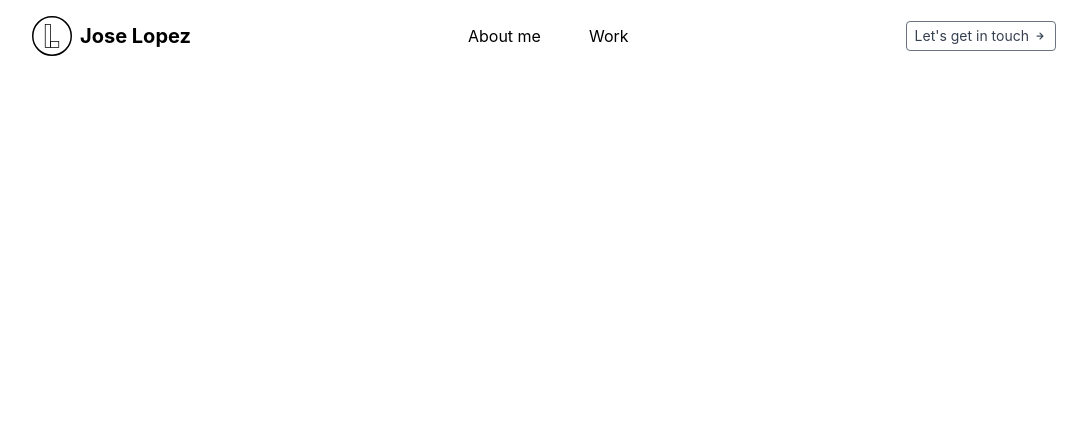
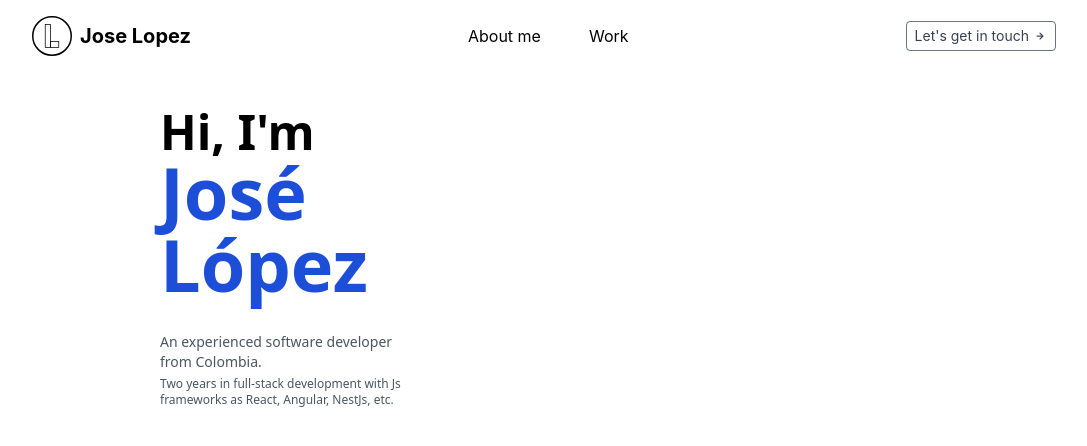
Before and after one commit to JoseLopez01/personal-website, a Next.js app: page / in a window 1280 px wide. Shown: the top 446 px of the page, without its empty margins (96-1183 px from the left). Built offline with nearby package versions, Linux system fonts and the light colour scheme.

Commit message:
Feat: new description

```diff
--- a/components/Hero.js
+++ /dev/null
@@ -1,32 +0,0 @@
-import ScrollIndicator from './ScrollIndicator';
-import Skills from './Skills';
-
-export default function Hero() {
-  return (
-    <>
-      <div className="flex items-center p-10 md:h-3/5 md:rounded" id="about-me">
-        <div className="w-full md:w-1/2">
-          <div className="w-full mb-4">
-            <p className="text-4xl font-bold md:text-6xl">
-              Hi, I'm <span className="text-blue-800">José</span> López A.
-            </p>
-            <p className="text-lg mt-4 font-semibold">
-              I'm a Caribbean web developer, with over a year of experience in
-              the making of web-apps using Angular, React and NextJs. I'm also a
-              mobile developer with technologies like Ionic, Cordova and
-              Capacitor.
-            </p>
-          </div>
-          <button className="bg-gray-700 w-full md:w-2/5 px-4 py-2 font-semibold rounded-full text-white hover:bg-gray-800 transition duration-500">
-            <a href="#contact">Contact Me</a>
-          </button>
-        </div>
-        <div className="hidden h-full md:block md:w-1/2">
-          <div className="h-full ml-auto rounded w-3/5 p-4"></div>
-        </div>
-      </div>
-      <ScrollIndicator />
-      <Skills />
-    </>
-  );
-}
--- /dev/null
+++ b/components/hero/Hero.js
@@ -0,0 +1,17 @@
+import ScrollIndicator from '../ScrollIndicator';
+import Skills from '../Skills';
+import MyDescription from './MyDescription';
+
+export default function Hero() {
+  return (
+    <>
+      <div className="grid grid-cols-2 h-1/2" id="about-me">
+        <div className="col-span-1 relative">
+          <div className="absolute left-1/2 top-1/2 transform -translate-x-1/2 -translate-y-1/2">
+            <MyDescription />
+          </div>
+        </div>
+      </div>
+    </>
+  );
+}
--- /dev/null
+++ b/components/hero/MyDescription.js
@@ -0,0 +1,21 @@
+import React from 'react';
+
+function MyDescription() {
+  return (
+    <>
+      <p className="text-5xl font-bold mb-8">
+        Hi, I'm <span className="text-blue-700 text-7xl">José López</span>{' '}
+        <br />
+      </p>
+      <p className="text-gray-600 text-sm mb-1">
+        An experienced software developer from Colombia.
+      </p>
+      <p className="text-gray-600 text-xs">
+        Two years in full-stack development with Js frameworks as React,
+        Angular, NestJs, etc.
+      </p>
+    </>
+  );
+}
+
+export default MyDescription;
--- a/pages/_app.js
+++ b/pages/_app.js
@@ -35,7 +35,7 @@ function MyApp({ Component, pageProps }) {
         ></link>
       </Head>
       <Header />
-      <main role="main" className="max-w-screen-xl mx-auto font-sans md:py-2">
+      <main role="main" className="max-w-screen-lg mx-auto font-sans md:py-2 main-container">
         <Component {...pageProps} />
       </main>
     </div>
--- a/pages/index.js
+++ b/pages/index.js
@@ -1,7 +1,11 @@
 import Contact from '../components/Contact';
-import Hero from '../components/Hero';
+import Hero from '../components/hero/Hero';
 import Work from '../components/Work';
 
 export default function Home() {
-  return <></>;
+  return (
+    <>
+      <Hero />
+    </>
+  );
 }
--- a/styles/globals.css
+++ b/styles/globals.css
@@ -74,3 +74,7 @@ a {
     transform: translateY(-.5rem);
   }
 }
+
+.main-container {
+  height: calc(100vh - 72px);
+}
```
